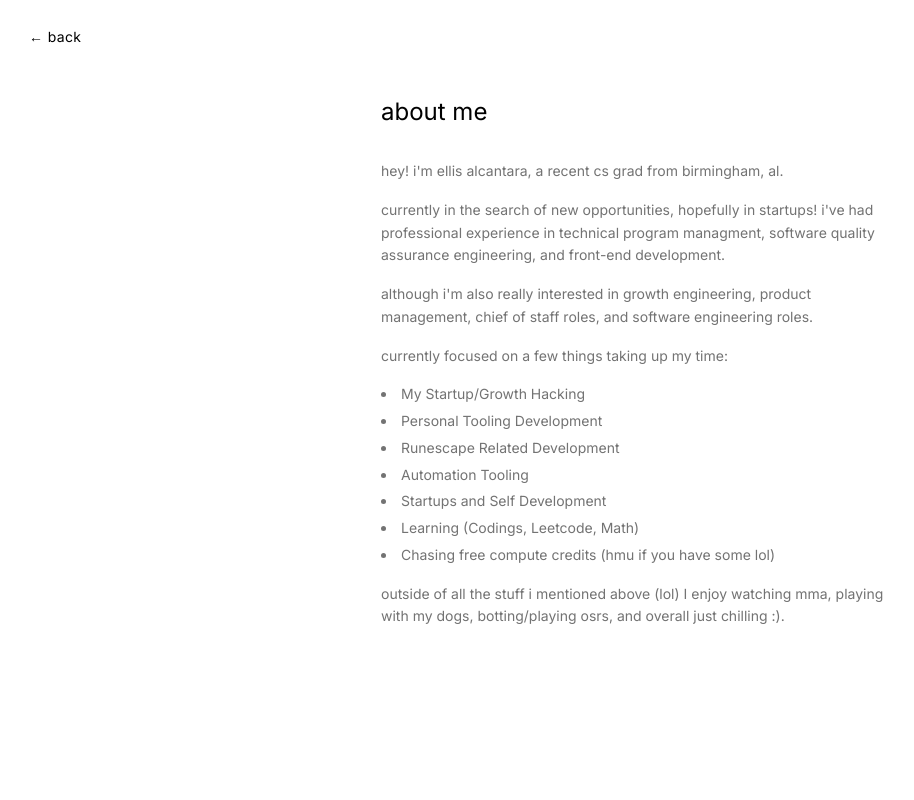
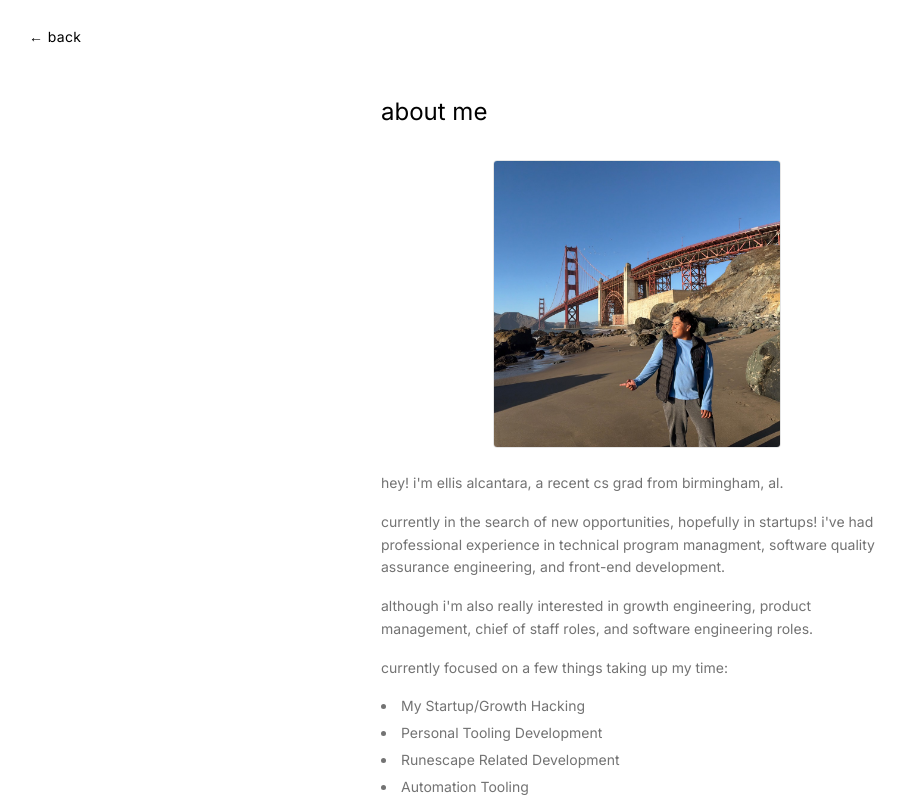
Before and after one commit to EIIis/site, a Next.js app: page /me in a window 1280 px wide. Shown: the top 800 px of the page, without its empty margins (3-917 px from the left). Built offline with nearby package versions, Linux system fonts and the light colour scheme.

Commit message:
feat: updated about me

```diff
--- a/src/app/me/page.tsx
+++ b/src/app/me/page.tsx
@@ -1,4 +1,5 @@
 import type { Metadata } from "next";
+import Image from "next/image";
 import { PageLayout } from "@/components";
 
 export const metadata: Metadata = {
@@ -11,6 +12,16 @@ export const metadata: Metadata = {
 export default function About() {
   return (
     <PageLayout title="about me">
+      <div className="mx-auto mb-6 w-full max-w-72 overflow-hidden rounded border border-border-default">
+        <Image
+          src="/assets/ellis-golden-gate.jpg"
+          alt="Ellis Alcantara at the Golden Gate Bridge"
+          width={1280}
+          height={960}
+          priority
+          className="aspect-square h-auto w-full object-cover object-[55%_center]"
+        />
+      </div>
       <div className="space-y-4 text-sm leading-relaxed text-text-secondary">
         <p>
           hey! i&apos;m ellis alcantara, a recent cs grad from birmingham, al.
```
Also changed, not shown: public/assets/ellis-golden-gate.jpg (added).
